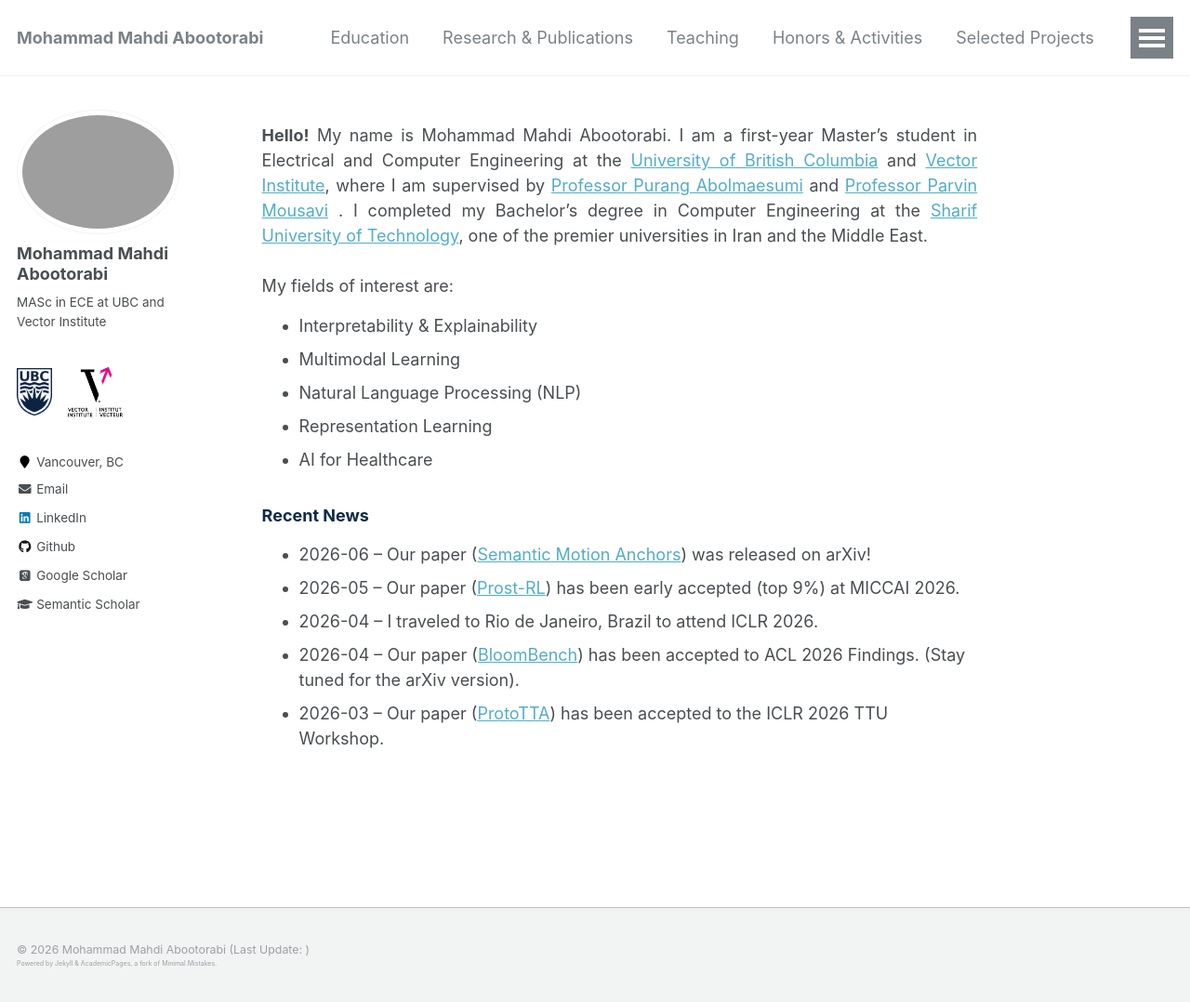
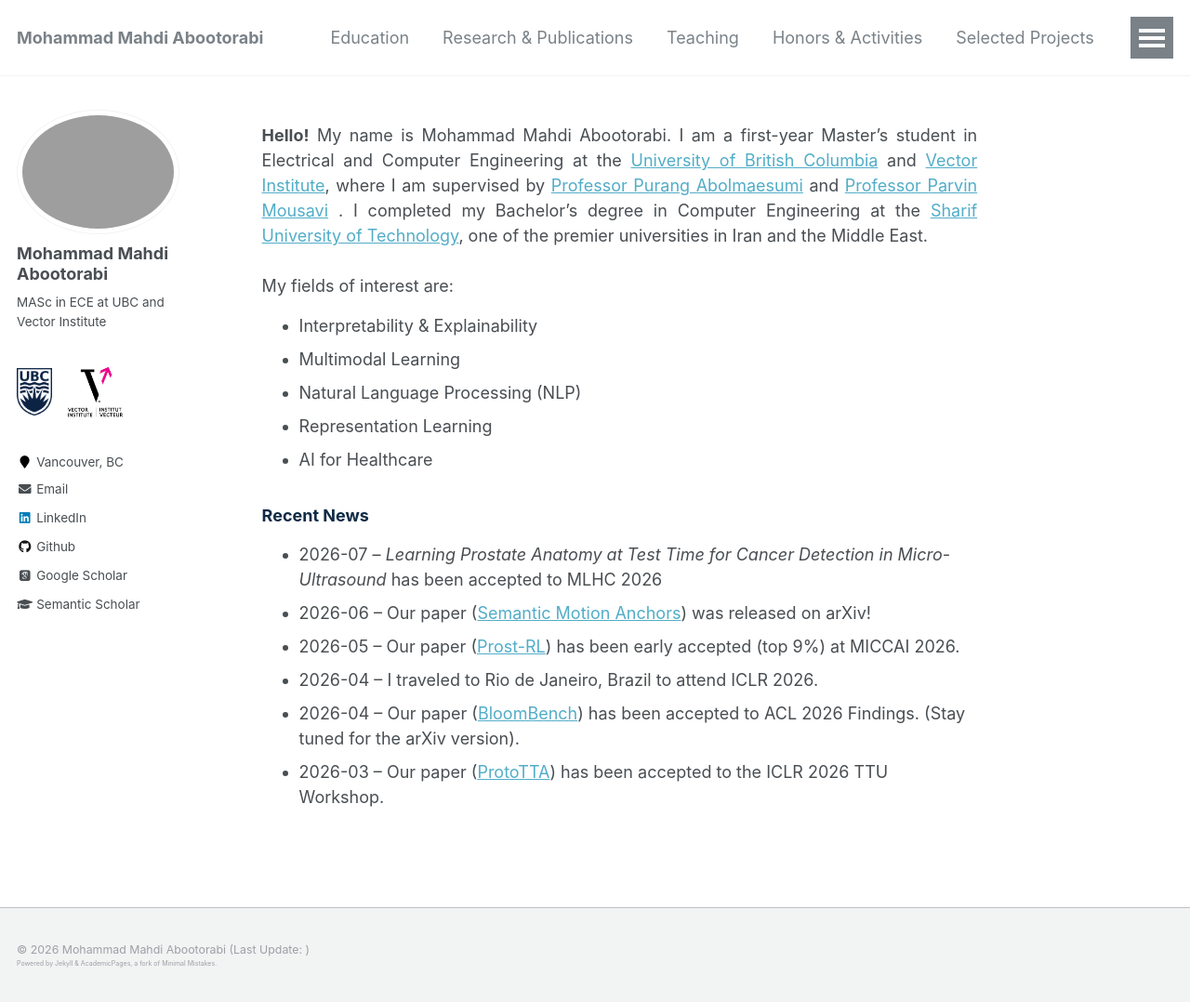
Before and after one commit to aboots/aboots.github.io, a Jekyll site: the page built from _pages/about.md, in a window 1280 px wide and 1078 px high. Shown: the whole window at 93% size. Built offline with Jekyll 4.4.1, drawn with Linux system fonts in a browser that asks for light colours; nearby versions of some CDN libraries; some web fonts are replaced.

Commit message:
Add recent news updates to about page

```diff
--- a/_pages/about.md
+++ b/_pages/about.md
@@ -33,6 +33,7 @@ My fields of interest are:
 
 <h3 class="header-color">Recent News</h3>
 <ul markdown='1'>
+<li>2026-07 – <i>Learning Prostate Anatomy at Test Time for Cancer Detection in Micro-Ultrasound</i> has been accepted to MLHC 2026</li>
 <li>2026-06 – Our paper (<a href="https://arxiv.org/abs/2605.30608">Semantic Motion Anchors</a>) was released on arXiv!</li>
 <li>2026-05 – Our paper (<a href="https://arxiv.org/abs/2606.30951">Prost-RL</a>) has been early accepted (top 9%) at MICCAI 2026.</li>
 <li>2026-04 – I traveled to Rio de Janeiro, Brazil to attend ICLR 2026.</li>
```
